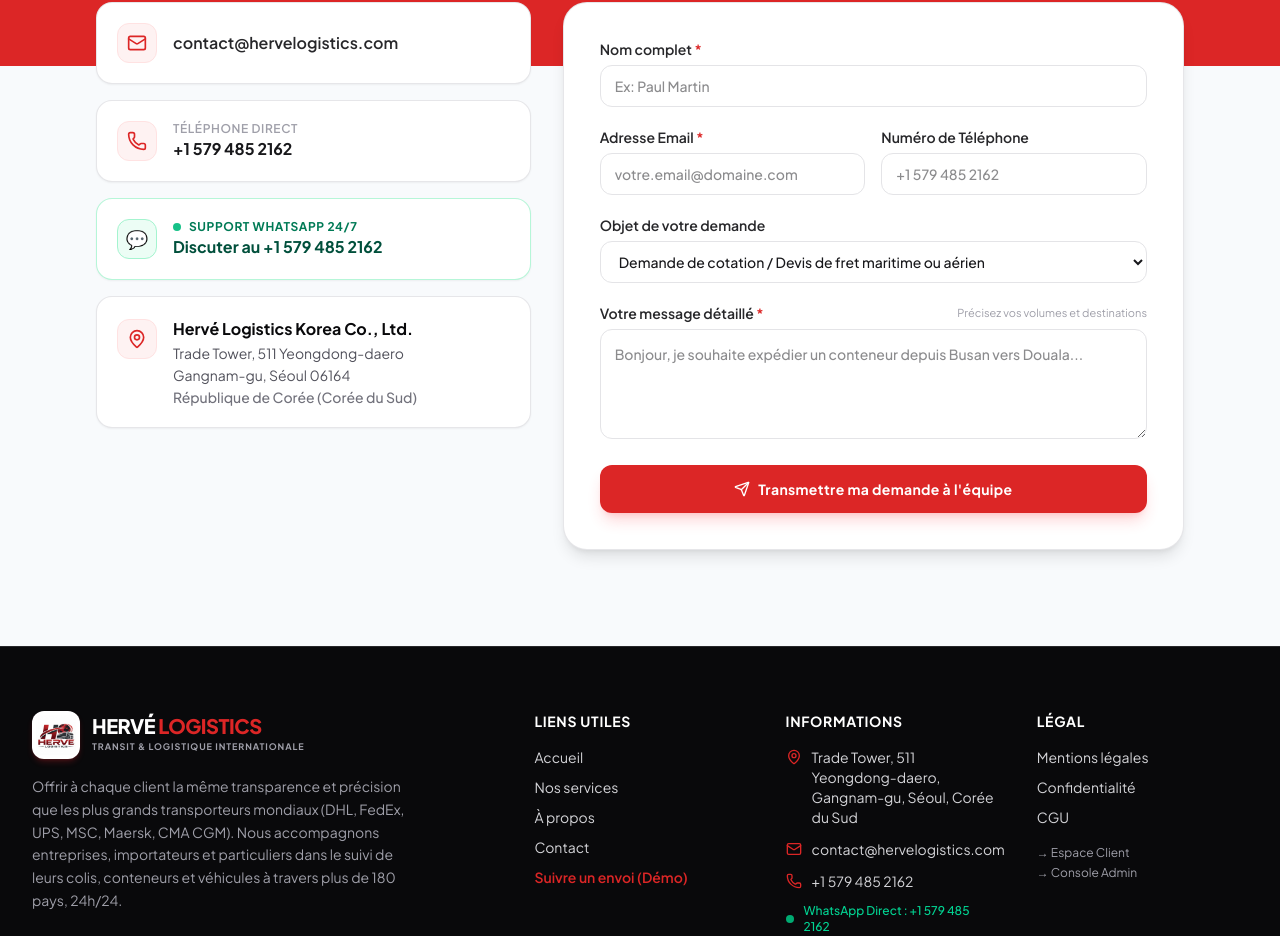
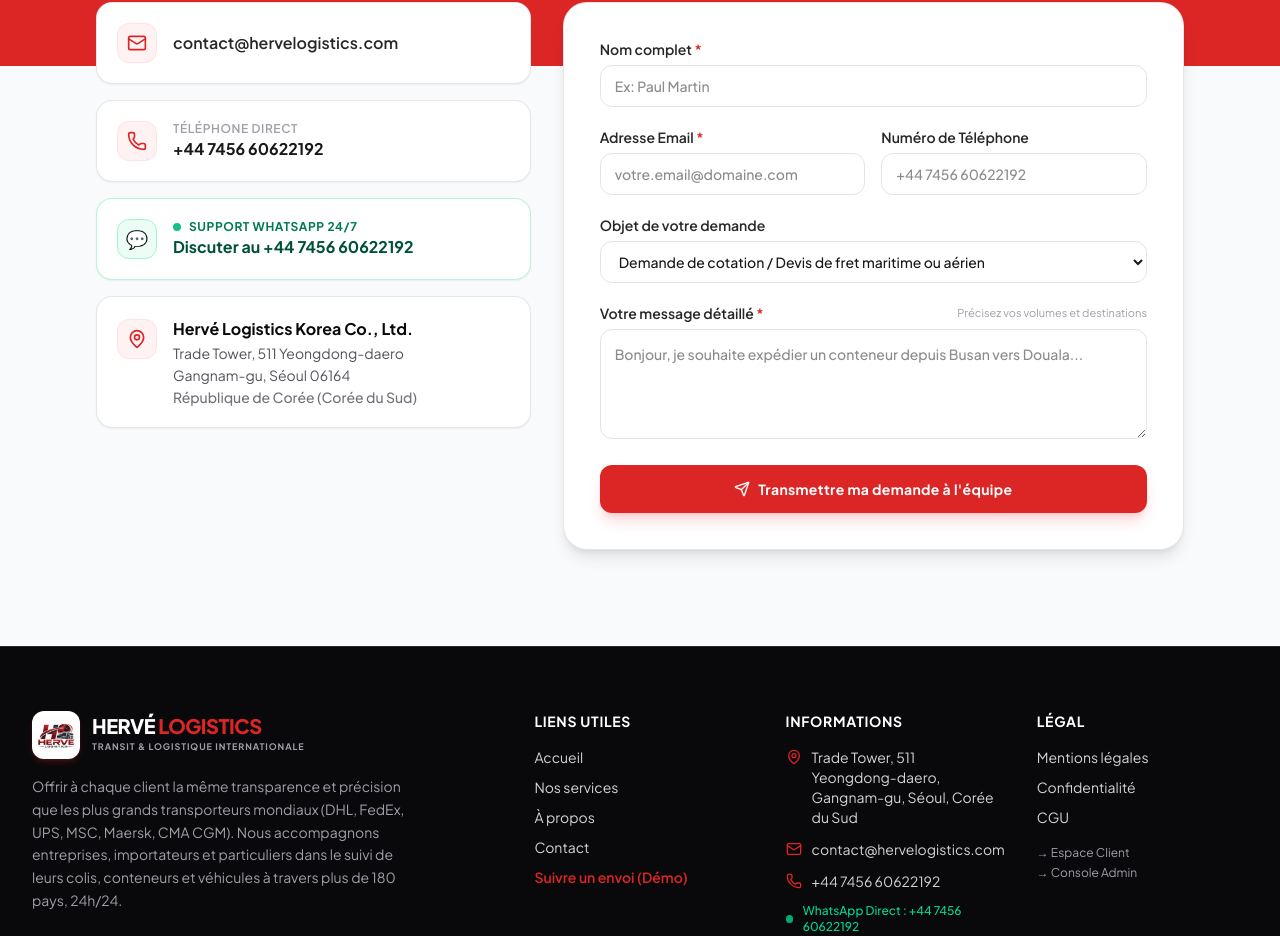
Before and after one commit to angepameni2022-collab/herve-logistics, a Next.js app in the folder frontend/: page /contact in a window 1280 px wide. Shown: the part 332-1268 px from the top of the page. Built offline with nearby package versions, Linux system fonts and the light colour scheme.

Commit message:
chore: mise a jour du numero de telephone officiel (+44 7456 60622192) et liens whatsapp

```diff
--- a/frontend/src/app/api/contact/route.ts
+++ b/frontend/src/app/api/contact/route.ts
@@ -8,7 +8,7 @@
     return NextResponse.json({
       success: true,
       message: "Message transmis avec succès à l'équipe Hervé Logistics",
-      supportPhone: "+1 579 485 2162",
+      supportPhone: "+44 7456 60622192",
     });
   } catch (error) {
     return NextResponse.json(
--- a/frontend/src/app/auth/register/page.tsx
+++ b/frontend/src/app/auth/register/page.tsx
@@ -159,7 +159,7 @@
                 <div>
                   <Input
                     label="Téléphone (avec indicatif) *"
-                    placeholder="Ex: +1 579 485 2162 ou +237..."
+                    placeholder="Ex: +44 7456 60622192 ou +237..."
                     value={phone}
                     onChange={(e) => setPhone(e.target.value)}
                     leftIcon={<Phone className="w-4 h-4 text-zinc-400" />}
--- a/frontend/src/app/contact/page.tsx
+++ b/frontend/src/app/contact/page.tsx
@@ -114,7 +114,7 @@
 
               {/* Carte 2 : Téléphone & WhatsApp */}
               <a
-                href="tel:+15794852162"
+                href="tel:+44745660622192"
                 className="bg-white rounded-2xl border border-zinc-200/90 p-5 shadow-xs hover:shadow-md hover:border-red-300 transition-all flex items-center gap-4 group"
               >
                 <div className="w-10 h-10 rounded-xl bg-red-50 text-[#DC2626] border border-red-100 flex items-center justify-center flex-shrink-0 group-hover:scale-105 transition-transform">
@@ -123,14 +123,14 @@
                 <div>
                   <div className="text-xs text-zinc-400 font-semibold uppercase tracking-wider">Téléphone direct</div>
                   <span className="text-sm sm:text-base font-bold text-zinc-900 group-hover:text-[#DC2626] transition-colors">
-                    +1 579 485 2162
+                    +44 7456 60622192
                   </span>
                 </div>
               </a>
 
               {/* Carte WhatsApp */}
               <a
-                href="https://wa.me/15794852162"
+                href="https://wa.me/44745660622192"
                 target="_blank"
                 rel="noopener noreferrer"
                 className="bg-white rounded-2xl border border-emerald-200/80 p-5 shadow-xs hover:shadow-md hover:border-emerald-400 transition-all flex items-center gap-4 group"
@@ -144,7 +144,7 @@
                     <span className="text-xs text-emerald-700 font-bold uppercase tracking-wider">Support WhatsApp 24/7</span>
                   </div>
                   <span className="text-sm sm:text-base font-bold text-emerald-900 group-hover:text-emerald-700 transition-colors">
-                    Discuter au +1 579 485 2162
+                    Discuter au +44 7456 60622192
                   </span>
                 </div>
               </a>
@@ -235,7 +235,7 @@
                           type="tel"
                           value={phone}
                           onChange={(e) => setPhone(e.target.value)}
-                          placeholder="+1 579 485 2162"
+                          placeholder="+44 7456 60622192"
                           className="w-full rounded-xl border border-zinc-200 bg-white py-2.5 px-3.5 text-sm font-medium text-zinc-900 focus:outline-none focus:border-red-500 focus:ring-2 focus:ring-red-100 transition-all"
                         />
                       </div>
--- a/frontend/src/app/legal/page.tsx
+++ b/frontend/src/app/legal/page.tsx
@@ -40,7 +40,7 @@
               <ul className="list-disc pl-5 space-y-1 text-zinc-600">
                 <li><strong>Siège social :</strong> 511 Yeongdong-daero, Trade Tower 28F, Gangnam-gu, Séoul 06164, Corée du Sud</li>
                 <li><strong>Hub maritime :</strong> Busan Port International Logistics Terminal, Busan, Corée du Sud</li>
-                <li><strong>Téléphone :</strong> +1 579 485 2162</li>
+                <li><strong>Téléphone :</strong> +44 7456 60622192</li>
                 <li><strong>Courrier électronique :</strong> contact@hervelogistics.com</li>
                 <li><strong>Directeur de la publication :</strong> Direction Générale Hervé Logistics Korea</li>
               </ul>
--- a/frontend/src/components/layout/Footer.tsx
+++ b/frontend/src/components/layout/Footer.tsx
@@ -126,19 +126,19 @@
               </li>
               <li className="flex items-center gap-2.5">
                 <Phone className="w-4 h-4 text-[#DC2626] flex-shrink-0" />
-                <a href="tel:+15794852162" className="hover:text-white transition-colors">
-                  +1 579 485 2162
+                <a href="tel:+44745660622192" className="hover:text-white transition-colors">
+                  +44 7456 60622192
                 </a>
               </li>
               <li className="flex items-center gap-2.5">
                 <span className="w-2 h-2 rounded-full bg-emerald-500 animate-pulse" />
                 <a
-                  href="https://wa.me/15794852162"
+                  href="https://wa.me/44745660622192"
                   target="_blank"
                   rel="noopener noreferrer"
                   className="text-emerald-400 hover:text-emerald-300 font-medium text-xs transition-colors"
                 >
-                  WhatsApp Direct : +1 579 485 2162
+                  WhatsApp Direct : +44 7456 60622192
                 </a>
               </li>
             </ul>
```
Also changed, not shown: 2 other files (tests, documents, lock files or other folders).
